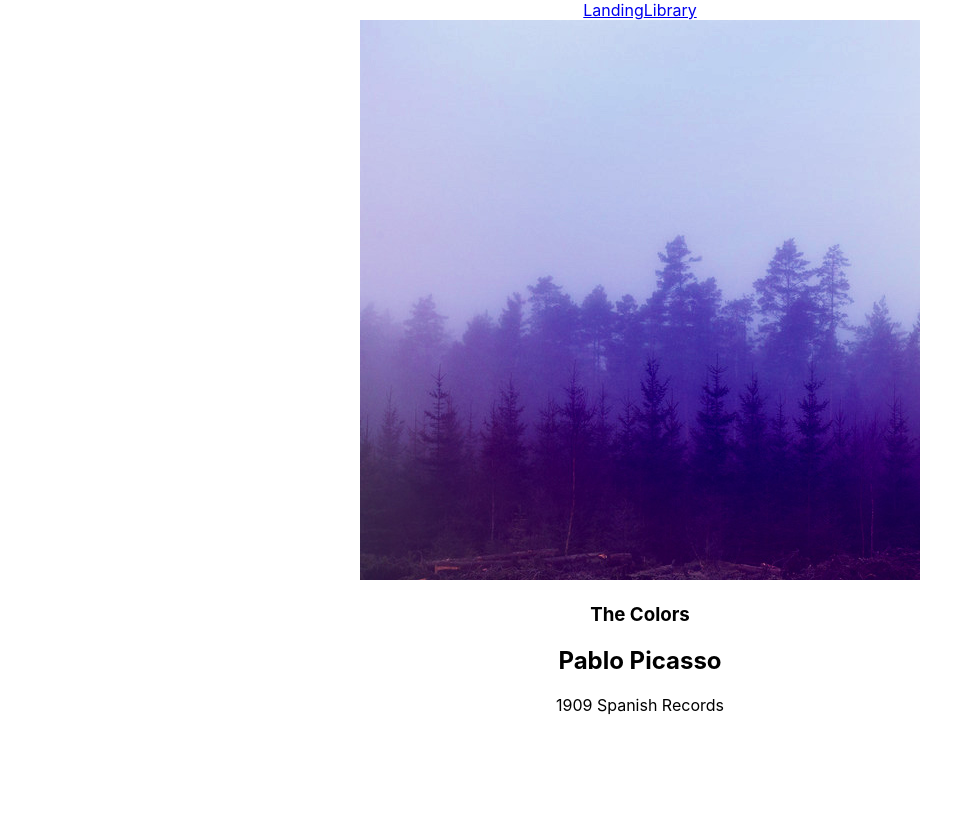
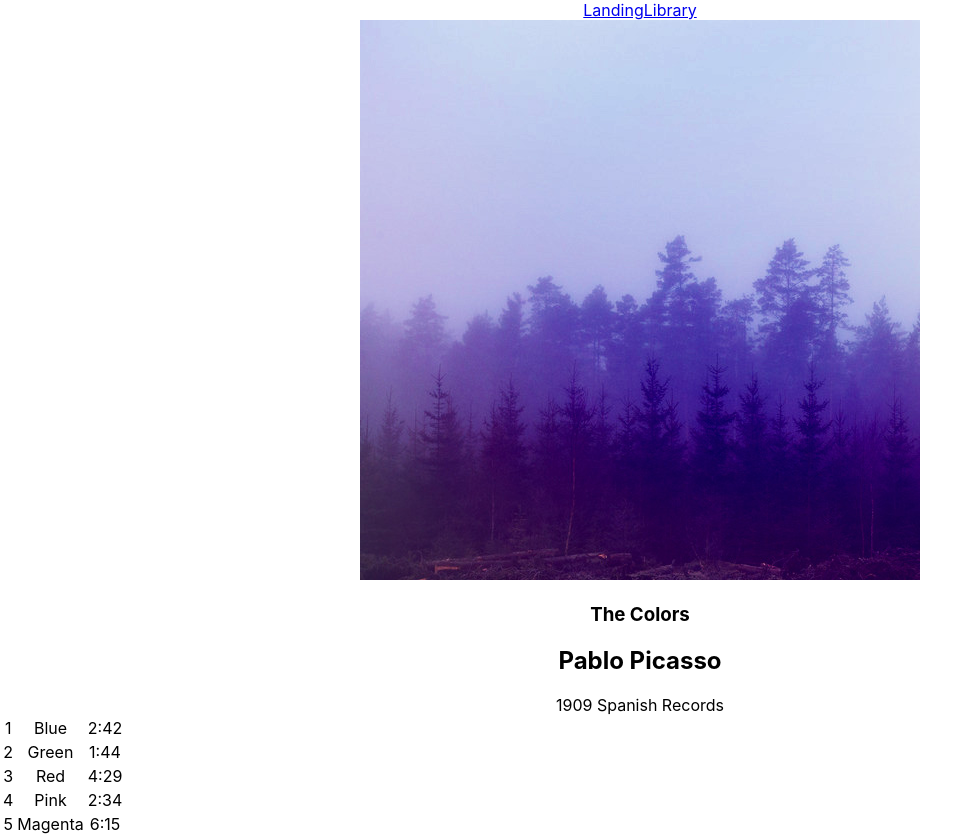
Before and after one commit to nikibrown/bloc-jams-react, a React (Create React App) app: page /album/the-colors in a window 1280 px wide. Shown: the whole page, without its empty margins (0-979 px from the left). Before the commit the page ends 800 px from the top, so only its background shows below. Built offline with nearby package versions, Linux system fonts and the light colour scheme.

Commit message:
add song data in album view, remove comment

```diff
--- a/src/components/Album.js
+++ b/src/components/Album.js
@@ -31,7 +31,17 @@ class Album extends Component {
              <col id="song-title-column" />
              <col id="song-duration-column" />
            </colgroup>
-           <tbody>
+          <tbody>
+            {
+              this.state.album.songs.map((song, index) =>
+                <tr key={index}>
+                  <td>{index + 1}</td>
+                  <td>{song.title}</td>
+                  {/* add js to turn seconds into min:seconds */}
+                  <td>{Math.floor(song.duration / 60)}:{Math.ceil(song.duration % 60)}</td>
+                </tr>
+              )
+            }
            </tbody>
          </table>
       </section>
--- a/src/components/Library.js
+++ b/src/components/Library.js
@@ -13,13 +13,7 @@ class Library extends Component {
         {
           this.state.albums.map( (album, index) =>
             <Link to={`/album/${album.slug}`} key={index}>
-              {/*
-              Keys
-              Keys help React identify which items have changed, are added, or are removed. Keys should be given to the elements inside the array to give the elements a stable identity.
 
-              When you don’t have stable IDs for rendered items, you may use the item index as a key as a last resort.
-
-              */}
               <img src={album.albumCover} alt={album.title} />
               <div>{album.title}</div>
               <div>{album.artist}</div>
```
